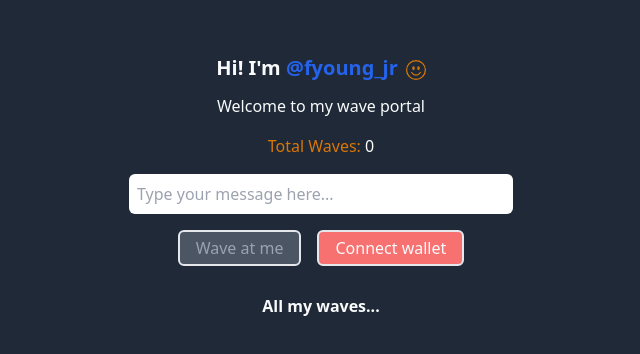
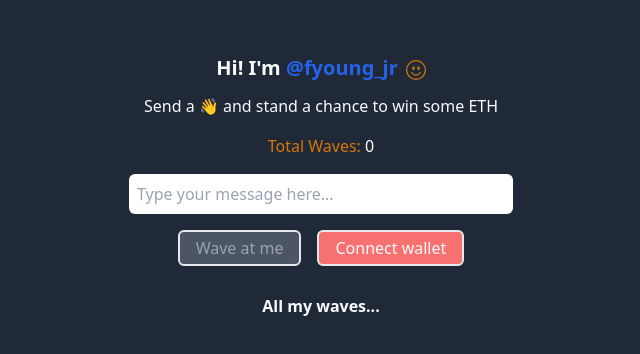
Before and after one commit to effiong-jr/wave-portal-frontend, a Next.js app: page / in a window 1280 px wide. Shown: the part 214-568 px from the top of the page, without its empty margins (319-959 px from the left). Built offline with nearby package versions, Linux system fonts and the light colour scheme.

Commit message:
Added event watcher for new waves

```diff
--- a/pages/index.jsx
+++ b/pages/index.jsx
@@ -128,6 +128,7 @@ export default function Home() {
         await waveTxn.wait()
         console.log('Mined ---', waveTxn.hash)
         setIsMining(false)
+        setUserMessage('')
 
         count = await wavePortalContract.getTotalWaves()
         console.log('Retrieved total waves: ', parseInt(count))
@@ -196,7 +197,7 @@ export default function Home() {
             <BsEmojiSmile className="text-yellow-600 inline-block ml-2" />
           </span>
         </h1>
-        <p>Welcome to my wave portal</p>
+        <p>Send a &#128075; and stand a chance to win some ETH</p>
         <p className="mt-4 text-yellow-600">
           Total Waves: <span className="text-white">{totalWaves}</span>
         </p>
@@ -233,7 +234,8 @@ export default function Home() {
         {/* Display all Waves */}
         <div className="mt-7">
           <h4 className="font-semibold">All my waves...</h4>
-          {allWaves.map((wave) => (
+          {allWaves
+            .map((wave) => (
               <div key={wave.timestamp} className="mt-5">
                 <h2 className="font-semibold text-yellow-600 text-xl">
                   {wave.message}
@@ -248,7 +250,8 @@ export default function Home() {
                   </p>
                 </div>
               </div>
-          ))}
+            ))
+            .reverse()}
         </div>
       </main>
     </div>
```
Lines whose indentation alone changed are shown as unchanged.
